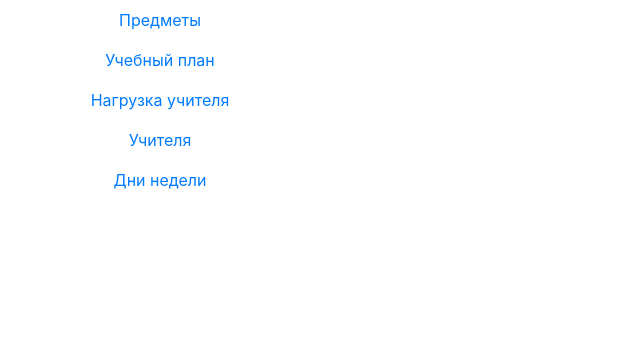
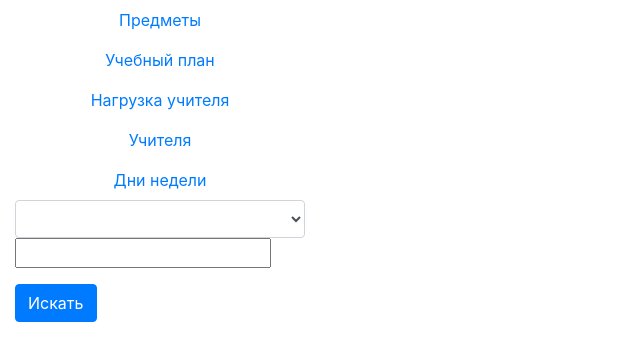
Before and after one commit to ZeroICQ/timetable, a Flask app: page / in a window 1280 px wide. Shown: the part 256-617 px from the top of the page, without its empty margins (0-640 px from the left). Run offline with Flask 2, Linux system fonts and the light colour scheme; lists and menus that the app fills with data are empty; some libraries are stand-ins or nearby versions.

Commit message:
Save work

```diff
--- a/templates/list.html
+++ b/templates/list.html
@@ -3,7 +3,7 @@
 {% block body %}
 <div class="row">
   <div class="col-sm-12 col-md-3">
-    {% with options=tables, selected=selected_table%}
+    {% with options=tables, selected=selected_table, cols=table_headers%}
       {% include "menu.html" %}
     {% endwith %}
   </div>
@@ -11,7 +11,7 @@
   <div class="col col-md-9">
     {% if selected_table is defined %}
       <div class=entries>
-        <table class="table table-hover  table-bordered table table-responsive-sm text-center">
+        <table class="table table-hover table-bordered table table-responsive-sm text-center">
           <thead>
             {% for header in table_headers %}
               <th>
--- a/templates/menu.html
+++ b/templates/menu.html
@@ -3,3 +3,15 @@
   <a class="nav-link {% if selected is defined and loop.index0 == selected|int %} active {% endif %}" href="{{ url_for('index', selected_table=loop.index0) }}">{{ option }}</a>
   {% endfor %}
 </nav>
+
+<form>
+  <div class="form-group">
+    <select name='sc' class="form-control">
+      {% for option in cols%}
+        <option {#{% if selected is defined and loop.index0 == selected|int %} selected {% endif %}#} value="{{ loop.index0 }}">{{ option }}</option>
+      {% endfor %}
+    </select>
+    <input name="search_val">
+  </div>
+  <input type="submit" value="Искать" class="btn btn-primary">
+</form>
```
